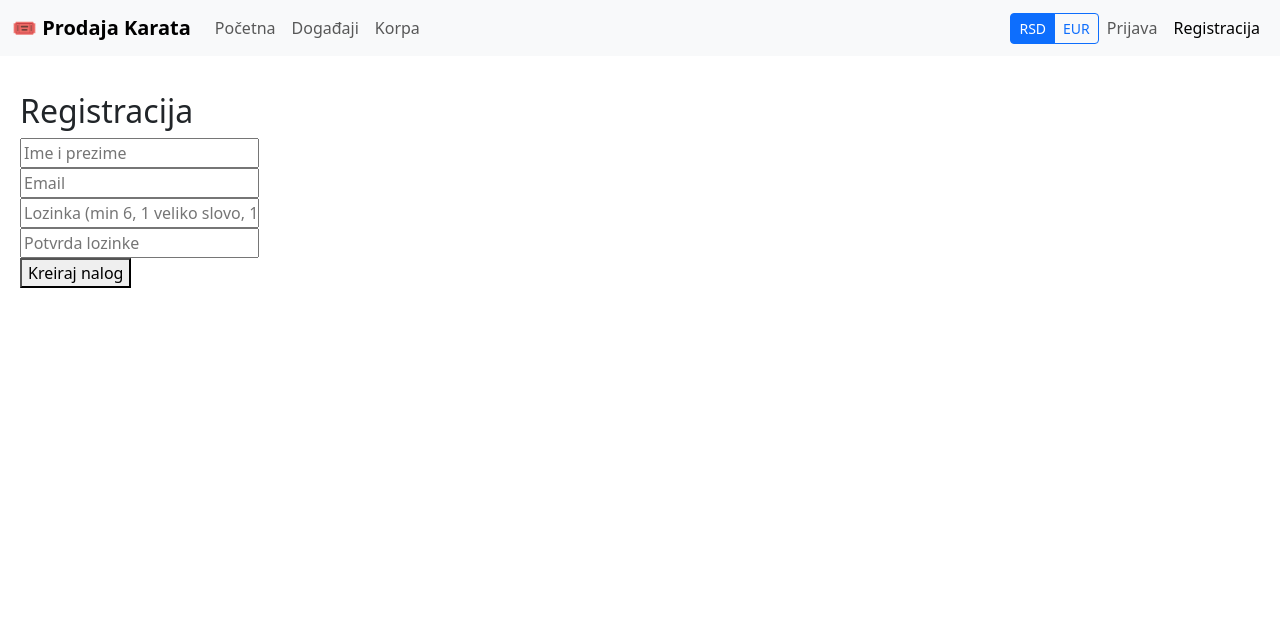
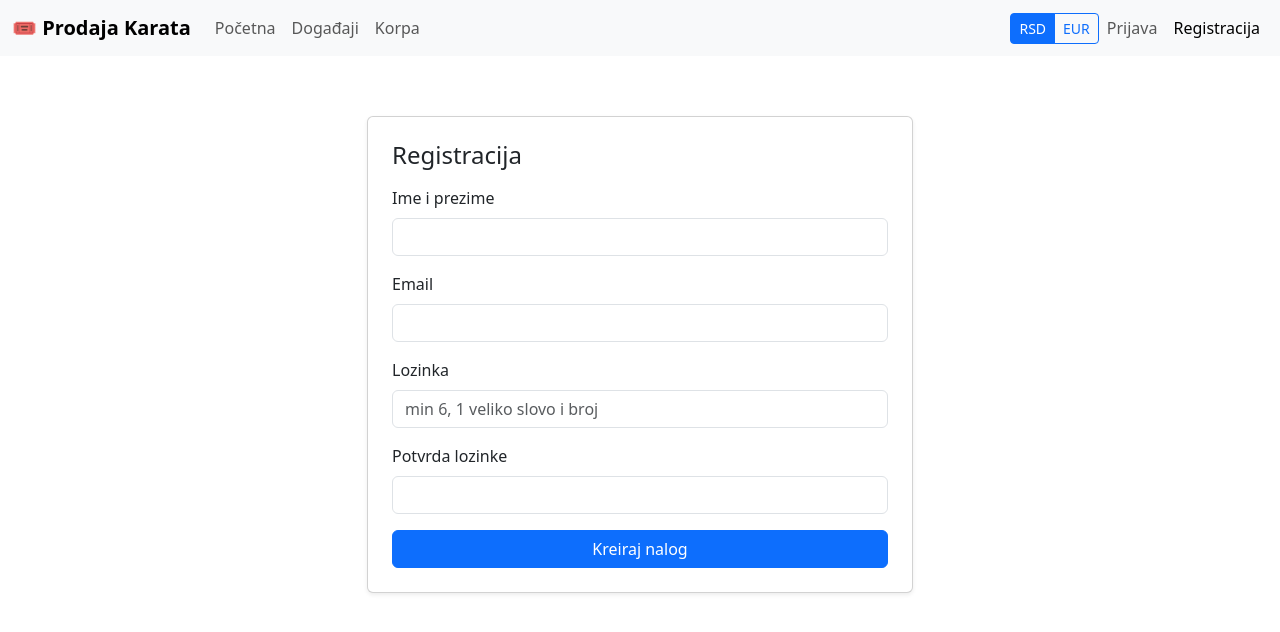
Before and after one commit to DjordjeVeliki/CIS25-prodaja-karata, a React (Vite) app: page /registracija in a window 1280 px wide. Shown: the top 632 px of the page. Built offline with nearby package versions, Linux system fonts and the light colour scheme; no server answers.

Commit message:
fix(ui): ispravljen prikaz na stranicama Profil, Prijava i Registracija

```diff
--- a/src/komponente/Navigacija.tsx
+++ b/src/komponente/Navigacija.tsx
@@ -48,6 +48,11 @@ export default function Navigacija() {
                 )}
               </NavLink>
             </li>
+            {korisnik && (
+              <li className="nav-item">
+                <NavLink className="nav-link" to="/profil">Profil</NavLink>
+              </li>
+            )}
           </ul>
           <div className="ms-3 btn-group" role="group" aria-label="Valuta">
             <button
--- a/src/kontekst/ValutaKontekst.tsx
+++ b/src/kontekst/ValutaKontekst.tsx
@@ -1,11 +1,11 @@
-import { createContext, useEffect, useMemo, useState, type ReactNode } from "react";
+import { createContext, useEffect, useMemo, useState } from "react";
 import useKursEur from "../kuke/useKursEur";
 
 export type Valuta = "RSD" | "EUR";
 
 type Ctx = {
   valuta: Valuta;
-  kurs: number | null;                 // EUR po 1 RSD (preporuka)
+  kurs: number | null;
   setValuta: (v: Valuta) => void;
   formatiraj: (iznosRsd: number) => string;
   konvertuj: (iznosRsd: number) => number | null;
@@ -14,26 +14,26 @@ type Ctx = {
 export const ValutaKontekst = createContext<Ctx>({} as any);
 
 const KEY_VALUTA = "preferovana_valuta";
-const KEY_KURS   = "eur_per_rsd_last"; // poslednji uspešan kurs (EUR po 1 RSD)
+const KEY_KURS   = "eur_per_rsd_last";
 
 const rsdFmt = new Intl.NumberFormat("sr-RS", { style: "currency", currency: "RSD", minimumFractionDigits: 0 });
 const eurFmt = new Intl.NumberFormat("sr-RS", { style: "currency", currency: "EUR", minimumFractionDigits: 2 });
 
 export function ValutaKontekstProvajder({ children }: { children: React.ReactNode }) {
-  // 1) Učitaj poslednju valutu
+
   const [valuta, setValuta] = useState<Valuta>(() => (localStorage.getItem(KEY_VALUTA) as Valuta) || "RSD");
 
-  // 2) Učitaj kurs (hook) i zapamti poslednji dobar u localStorage
-  const kursHook = useKursEur(); // može vratiti: 0.0085 (EUR/RSD) ili 117.6 (RSD/EUR) u zavisnosti od tvoje implementacije
 
-  // kurs koji ćemo koristiti: EUR po 1 RSD
+  const kursHook = useKursEur();
+
+
   let eurPerRsd: number | null = null;
   if (typeof kursHook === "number") {
-    // Ako ti hook vraća RSD po EUR (npr. 117.6), prebaci na EUR po RSD:
-    eurPerRsd = kursHook > 3 ? 1 / kursHook : kursHook; // prag 3 jer EUR/RSD je ~0.0085
+
+    eurPerRsd = kursHook > 3 ? 1 / kursHook : kursHook;
   }
 
-  // fallback: koristi poslednji snimljen kurs ili razuman default (0.0085 ≈ 1/118)
+
   const [eurPerRsdState, setEurPerRsdState] = useState<number | null>(() => {
     const saved = localStorage.getItem(KEY_KURS);
     return saved ? Number(saved) : null;
@@ -50,11 +50,11 @@ export function ValutaKontekstProvajder({ children }: { children: React.ReactNod
     localStorage.setItem(KEY_VALUTA, valuta);
   }, [valuta]);
 
-  const efikasniKurs = eurPerRsd ?? eurPerRsdState ?? 0.0085; // fallback da EUR radi i bez mreže
+  const efikasniKurs = eurPerRsd ?? eurPerRsdState ?? 0.0085;
 
   const formatiraj = (rsd: number) => {
     if (valuta === "RSD") return rsdFmt.format(rsd);
-    const eur = rsd * efikasniKurs; // rsd → eur (jer efikasniKurs je EUR/RSD)
+    const eur = rsd * efikasniKurs;
     return eurFmt.format(eur);
   };
 
--- a/src/stranice/Prijava.tsx
+++ b/src/stranice/Prijava.tsx
@@ -1,7 +1,7 @@
 import { useContext, useState } from "react";
 import type { FormEvent } from "react";
 import { AuthKontekst } from "../kontekst/AuthKontekst";
-import { useLocation, useNavigate, Link } from "react-router-dom";
+import { useLocation, useNavigate, NavLink } from "react-router-dom";
 
 export default function Prijava() {
   const { prijava } = useContext(AuthKontekst);
@@ -11,7 +11,7 @@ export default function Prijava() {
   const navigate = useNavigate();
   const lok = useLocation() as any;
 
-  const onSubmit = async (e: FormEvent) => {
+  const onPrijava = async (e: FormEvent) => {
     e.preventDefault();
     setGreska(null);
 
@@ -30,31 +30,49 @@ export default function Prijava() {
   };
 
   return (
-    <div>
-      <h2>Prijava</h2>
-      <form onSubmit={onSubmit}>
-        <div>
+    <div className="container py-4">
+      <div className="row justify-content-center">
+        <div className="col-md-6 col-lg-5">
+          <div className="card shadow-sm">
+            <div className="card-body p-4">
+              <h2 className="h4 mb-3">Prijava</h2>
+              <form onSubmit={onPrijava}>
+                <div className="mb-3">
+                  <label htmlFor="email" className="form-label">Email</label>
                   <input
+                    id="email"
                     type="email"
+                    className="form-control"
                     value={email}
-            onChange={(e) => setEmail(e.target.value)}
-            placeholder="Email"
+                    onChange={e => setEmail(e.target.value)}
+                    required
                   />
                 </div>
-        <div>
+
+                <div className="mb-3">
+                  <label htmlFor="lozinka" className="form-label">Lozinka</label>
                   <input
+                    id="lozinka"
                     type="password"
+                    className="form-control"
                     value={lozinka}
-            onChange={(e) => setLozinka(e.target.value)}
-            placeholder="Lozinka"
+                    onChange={e => setLozinka(e.target.value)}
+                    required
                   />
                 </div>
-        {greska && <p style={{ color: "crimson" }}>{greska}</p>}
-        <button>Prijavi se</button>
+
+                {greska && <div className="alert alert-danger py-2">{greska}</div>}
+
+                <button className="btn btn-primary w-100" type="submit">Prijavi se</button>
               </form>
-      <p>
-        Nemate nalog? <Link to="/registracija">Registrujte se</Link>
-      </p>
+
+              <div className="text-secondary mt-3">
+                Nemate nalog? <NavLink to="/registracija">Registrujte se</NavLink>
+              </div>
+            </div>
+          </div>
+        </div>
+      </div>
     </div>
   );
 }
--- a/src/stranice/Profil.tsx
+++ b/src/stranice/Profil.tsx
@@ -19,26 +19,43 @@ export default function Profil() {
   if (!korisnik) return null;
 
   return (
+    <div className="container py-4">
+      <div className="row g-3">
+        <div className="col-lg-4">
+          <div className="card shadow-sm">
+            <div className="card-body">
+              <h2 className="h5 mb-3">Profil</h2>
+              <p className="mb-1"><strong>Ime:</strong> {korisnik?.ime}</p>
+              <p className="mb-3"><strong>Email:</strong> {korisnik?.email}</p>
+              <button className="btn btn-outline-secondary btn-sm" onClick={odjava}>
+                Odjava
+              </button>
+            </div>
+          </div>
+        </div>
+
+        <div className="col-lg-8">
+          <div className="card shadow-sm">
+            <div className="card-body">
+              <h3 className="h5 mb-3">Moje narudžbine</h3>
+
+              {narudzbine.length === 0 ? (
+                <p className="text-secondary">Nema narudžbina.</p>
+              ) : (
+                <ul className="list-group list-group-flush">
+                  {narudzbine.map(n => (
+                    <li key={n.id} className="list-group-item">
+                      <div className="d-flex justify-content-between">
                         <div>
-      <h2>Profil</h2>
-      <p><strong>Ime:</strong> {korisnik.ime}</p>
-      <p><strong>Email:</strong> {korisnik.email}</p>
-      <button onClick={odjava}>Odjava</button>
-
-      <h3 style={{ marginTop: 24 }}>Moje narudžbine</h3>
-      {narudzbine.length === 0 ? (
-        <p>Nema sačuvanih narudžbina.</p>
-      ) : (
-        <ul>
-          {narudzbine.map(n => (
-            <li key={n.id} style={{ marginBottom: 12 }}>
-              <div>
-                <strong>Datum:</strong> {formatDatumVreme(n.datumISO)} |
-                <strong> Ukupno:</strong> {formatiraj(n.ukupno)}
+                          <strong>Datum:</strong> {formatDatumVreme(n.datumISO)}
                         </div>
                         <div>
-                {n.stavke.map(s => (
-                  <div key={s.idDogadjaja}>
+                          <strong>Ukupno:</strong> {formatiraj(n.ukupno)}
+                        </div>
+                      </div>
+                      <div className="mt-2 small text-secondary">
+                        {n.stavke.map((s: any, i: number) => (
+                          <div key={i}>
                             {s.naziv} × {s.kolicina} = {formatiraj(s.kolicina * s.cena)}
                           </div>
                         ))}
@@ -48,5 +65,10 @@ export default function Profil() {
                 </ul>
               )}
             </div>
+          </div>
+        </div>
+      </div>
+    </div>
 );
+
 }
--- a/src/stranice/Registracija.tsx
+++ b/src/stranice/Registracija.tsx
@@ -15,7 +15,7 @@ export default function Registracija() {
   const proveriEmail = (email: string) => /^[^\s@]+@[^\s@]+\.[^\s@]+$/.test(email);
   const regexLozinka = /^(?=.*[A-Z])(?=.*\d).{6,}$/; // min 6, bar 1 veliko i 1 cifra
 
-  const onSubmit = async (e: FormEvent) => {
+  const onRegistracija = async (e: FormEvent) => {
     e.preventDefault();
     setGreska(null);
 
@@ -45,43 +45,70 @@ export default function Registracija() {
   };
 
   return (
-    <div>
-      <h2>Registracija</h2>
-      <form onSubmit={onSubmit}>
-        <div>
+    <div className="container py-4">
+      <div className="row justify-content-center">
+        <div className="col-md-7 col-lg-6">
+          <div className="card shadow-sm">
+            <div className="card-body p-4">
+              <h2 className="h4 mb-3">Registracija</h2>
+
+              <form onSubmit={onRegistracija}>
+                <div className="mb-3">
+                  <label htmlFor="ime" className="form-label">Ime i prezime</label>
                   <input
+                    id="ime"
+                    className="form-control"
                     value={ime}
-            onChange={(e) => setIme(e.target.value)}
-            placeholder="Ime i prezime"
+                    onChange={e => setIme(e.target.value)}
+                    required
                   />
                 </div>
-        <div>
+
+                <div className="mb-3">
+                  <label htmlFor="email" className="form-label">Email</label>
                   <input
+                    id="email"
                     type="email"
+                    className="form-control"
                     value={email}
-            onChange={(e) => setEmail(e.target.value)}
-            placeholder="Email"
+                    onChange={e => setEmail(e.target.value)}
+                    required
                   />
                 </div>
-        <div>
+
+                <div className="mb-3">
+                  <label htmlFor="lozinka" className="form-label">Lozinka</label>
                   <input
+                    id="lozinka"
                     type="password"
+                    className="form-control"
+                    placeholder="min 6, 1 veliko slovo i broj"
                     value={lozinka}
-            onChange={(e) => setLozinka(e.target.value)}
-            placeholder="Lozinka (min 6, 1 veliko slovo, 1 broj)"
+                    onChange={e => setLozinka(e.target.value)}
+                    required
                   />
                 </div>
-        <div>
+
+                <div className="mb-3">
+                  <label htmlFor="potvrda" className="form-label">Potvrda lozinke</label>
                   <input
+                    id="potvrda"
                     type="password"
+                    className="form-control"
                     value={potvrda}
-            onChange={(e) => setPotvrda(e.target.value)}
-            placeholder="Potvrda lozinke"
+                    onChange={e => setPotvrda(e.target.value)}
+                    required
                   />
                 </div>
-        {greska && <p style={{ color: "crimson" }}>{greska}</p>}
-        <button>Kreiraj nalog</button>
+
+                {greska && <div className="alert alert-danger py-2">{greska}</div>}
+
+                <button className="btn btn-primary w-100" type="submit">Kreiraj nalog</button>
               </form>
+            </div>
+          </div>
+        </div>
+      </div>
     </div>
   );
 }
```
Lines whose indentation alone changed are shown as unchanged.
